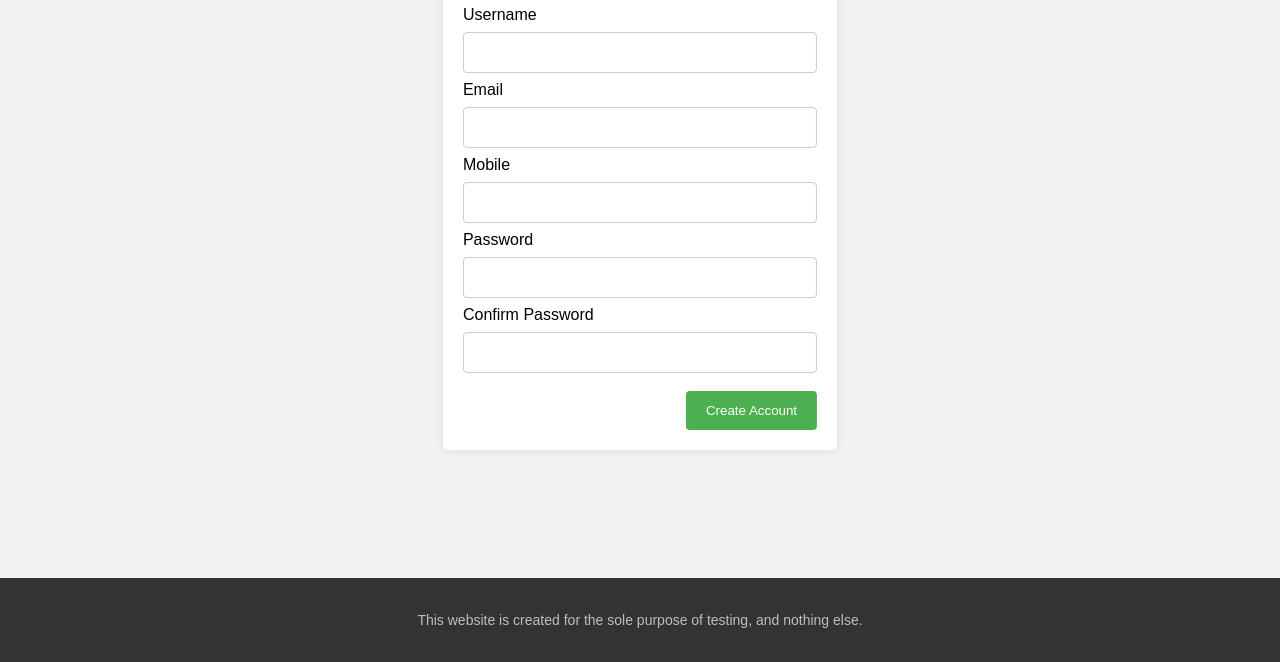
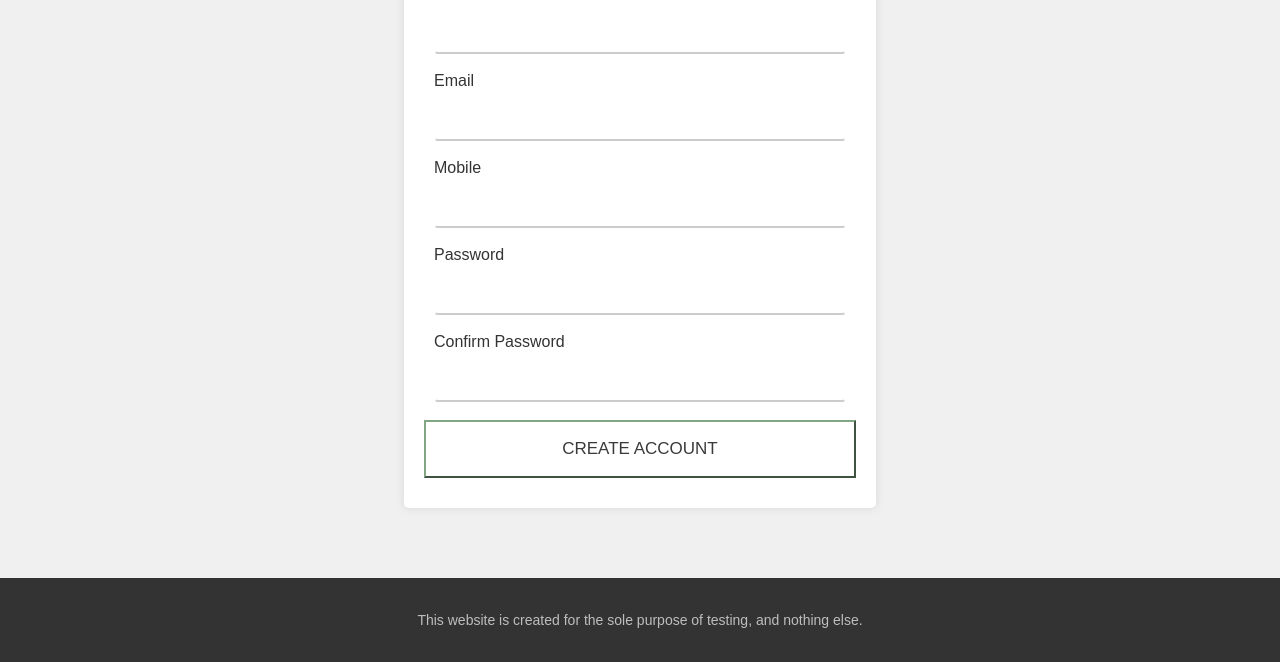
Before and after one commit to flahi/seleniumIDE, a plain HTML site: page index.html in a window 1280 px wide. Shown: the part 222-884 px from the top of the page. Drawn offline with Linux system fonts and the light colour scheme.

Commit message:
beautification

```diff
--- a/index.html
+++ b/index.html
@@ -1,36 +1,36 @@
 <!DOCTYPE html>
 <html>
   <head>
-    <title>User Login Creation</title>
+    <title>Dummy Login Creation</title>
     <link rel="stylesheet" type="text/css" href="style.css">
   </head>
   <body>
     <div class="main">
       <div class="container">
-        <h1>User Login Creation</h1>
+        <h1 style="margin:40px">Dummy Login Creation</h1>
         <form id="register-form">
-          <div>
+          <div class="element">
             <label for="username">Username</label>
             <input type="text" id="username" name="username">
           </div>
-          <div>
+          <div class="element">
             <label for="email">Email</label>
             <input type="text" id="email" name="email">
           </div>
-          <div>
+          <div class="element">
             <label for="mobile">Mobile</label>
             <input type="text" id="mobile" name="mobile">
           </div>
-          <div>
+          <div class="element">
             <label for="password">Password</label>
             <input type="password" id="password" name="password">
           </div>
-          <div>
+          <div class="element">
             <label for="confirm-password">Confirm Password</label>
             <input type="password" id="confirm-password" name="confirm-password">
           </div>
           <div class="error-message" id="error-message"></div>
-          <button type="submit">Create Account</button>
+          <button type="submit" class="btn">Create Account</button>
         </form>
         <div class="success-message" id="success-message"></div>
       </div>
--- a/script.js
+++ b/script.js
@@ -51,5 +51,4 @@ registerForm.addEventListener("submit", function(event) {
   successMessage.textContent = `User account created`;
   errorMessage.textContent = "";
   registerForm.reset();
-  window.location.href ="created.html";
 });
--- a/style.css
+++ b/style.css
@@ -7,7 +7,8 @@
 body {
     margin: 0;
     font-family: Arial, sans-serif;
-    background-color: #f2f2f2;
+    background-color: #f0f0f0;
+    color: #333;
   }
 
   .main {
@@ -19,7 +20,7 @@ body {
   .container {
     max-width: 500px;
     margin: 0 auto;
-    padding: 20px;
+    padding: 40px;
     background-color: #fff;
     box-shadow: 0px 0px 10px rgba(0, 0, 0, 0.1);
     border-radius: 5px;
@@ -35,31 +36,69 @@ body {
     padding: 12px 20px;
     margin: 8px 0;
     display: inline-block;
-    border: 1px solid #ccc;
+    border: 2px solid transparent;
+    border-bottom-color: #ccc;
     border-radius: 4px;
     box-sizing: border-box;
-    transition: border-color 0.3s ease-in-out;
+    outline: none;
+    transition: .3s cubic-bezier(0.645, 0.045, 0.355, 1);
   }
 
   input[type="text"]:focus,
   input[type="password"]:focus {
     outline: none;
-    border-color: #4caf50;
+    border: 2px solid #4caf50;
   }
 
-  button[type="submit"] {
-    background-color: #4caf50;
-    color: #fff;
-    padding: 12px 20px;
-    border: none;
-    border-radius: 4px;
-    cursor: pointer;
-    float: right;
-    transition: background-color 0.3s ease-in-out;
+  .btn {
+    font-size: 17px;
+    background: transparent;
+    border-color: hsl(123, 17%, 58%);
+    padding: 1em 1.5em;
+    color: #3a3a3a;
+    text-transform: uppercase;
+    position: relative;
+    transition: .5s ease;
+    width: 100%;
   }
 
-  button[type="submit"]:hover {
+  .btn::before {
+    content: '';
+    position: absolute;
+    left: 0;
+    bottom: 0;
+    height: 2px;
+    width: 0;
     background-color: #45a049;
+    transition: .3s ease;
+  }
+
+  .btn:hover {
+    color: #ffffff;
+    border-color: transparent;
+    transition-delay: .1s;
+  }
+
+  .btn:hover::before {
+    width: 100%;
+  }
+
+  .btn::after {
+    content: '';
+    position: absolute;
+    left: 0;
+    bottom: 0;
+    height: 0;
+    width: 100%;
+    background-color: #4caf50;
+    transition: .1s ease;
+    z-index: -1;
+  }
+
+  .btn:hover::after {
+    height: 100%;
+    transition-delay: 0.1s;
+    color: rgb(219, 219, 219);
   }
 
   .error-message,
@@ -122,4 +161,7 @@ body {
     color: rgb(190, 190, 190);
     margin: 0;
   }
-    }
+
+  .element {
+    margin: 10px;
+  }
```
Also changed, not shown: created.html (deleted, +0 -9 lines).
